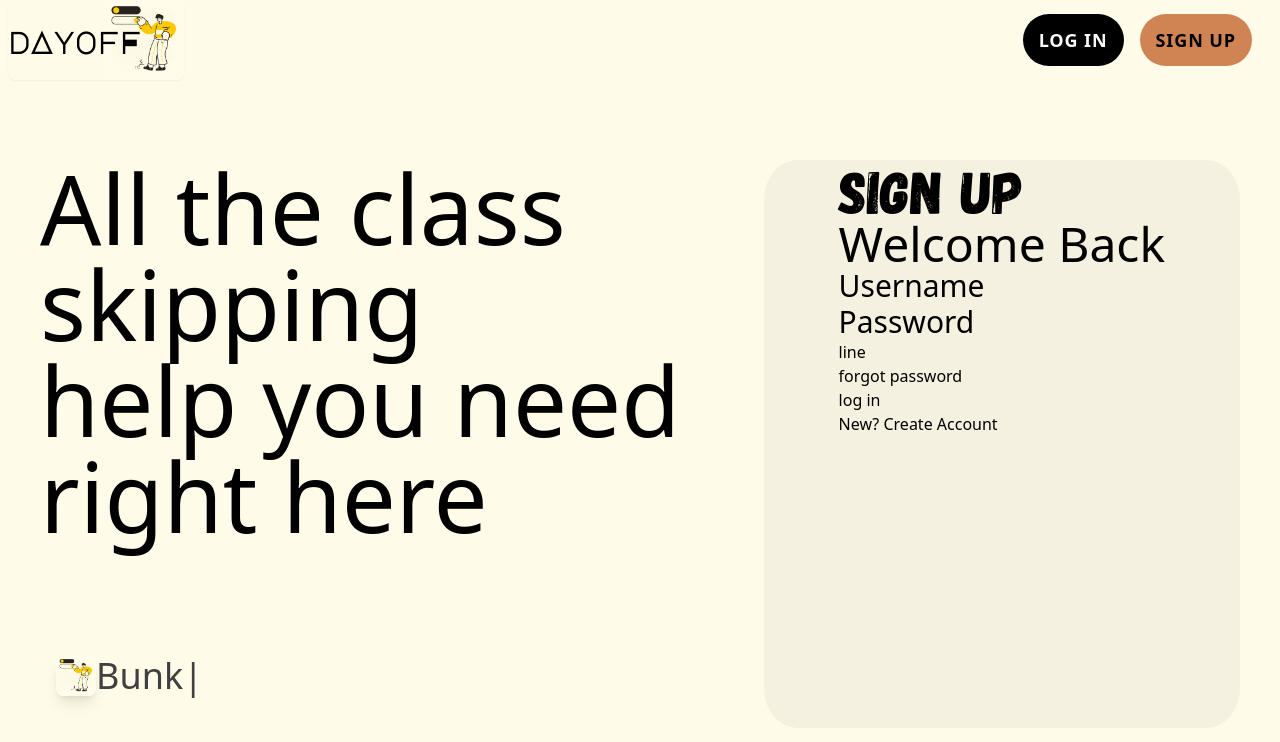
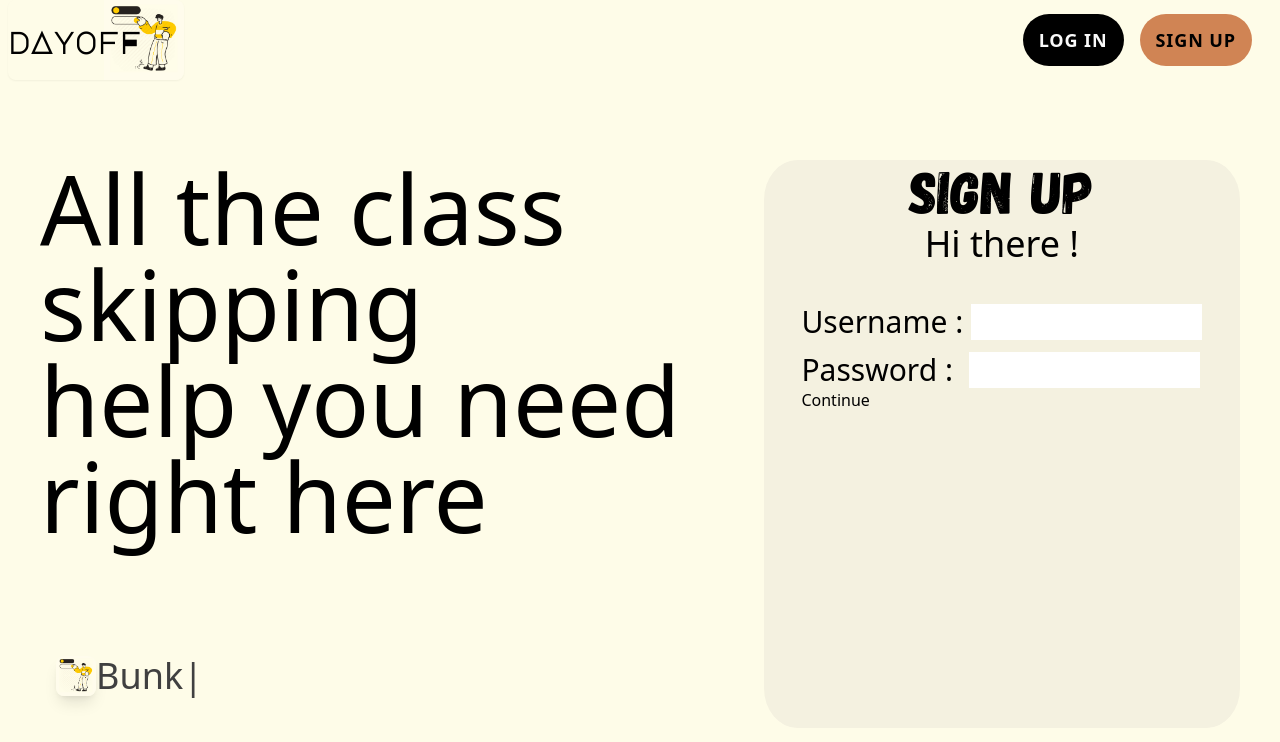
Before and after one commit to jahnavi-sk/bunking-101, a React (Create React App) app: page / in a window 1280 px wide. Both pictures are taken after a click on the element "SIGN UP". Shown: the top 742 px of the page. Built offline with nearby package versions, Linux system fonts and the light colour scheme.

Commit message:
sign up small update

```diff
--- a/src/Home.js
+++ b/src/Home.js
@@ -197,7 +197,7 @@ export default function Home() {
         <input className='ml-4' type="password"></input>
       </div>
     <div className='flex justify-center mt-5 text-lg'>Forgot password ?</div>
-    <div>log in</div>
+    <div>Log in</div>
     <div>New? Create Account</div>
     <div>
     </div>
@@ -213,16 +213,40 @@ export default function Home() {
     <>
     <div className={`w-7/12 ml-36 transition-opacity duration-500 flex justify-center ease-in-out ${isAnimating ||!isCompact? 'opacity-0' : 'opacity-100'} bg-box mt-8 md:mt-20 mr-8 ml-4  rounded-5xl`}>
     <div className='flex-column'>
+    <div className='flex flex-col items-center justify-center'>
+
       <div className='text-6xl flex align-text-center' style={{fontFamily:"Gagalin"}}>
-Sign Up     </div>
+Sign Up
+  </div>
+    <div className='mt-1 text-lg md:text-4xl'>Hi there !</div>
+    </div>
+    {/* <div className='flex-column'> */}
+    <div className='flex-column'>
+    <div className='flex mt-10 '>
+        <div className='text-3xl'>Username : </div>
+        <input className='ml-2' type="text"></input>
+      </div>
 
-    <div className='text-5xl'>Welcome Back</div>
+      <div className='mt-3 flex'>
+        <div className='text-3xl'>Password :</div>
+        <input className='ml-4' type="password"></input>
+      </div>
+    {/* <div className='flex justify-center mt-5 text-lg'>Forgot password ?</div> */}
+    <div>Continue</div>
+    {/* <div>New? Create Account</div> */}
+    <div>
+    </div>
+    </div>
+    {/* <div className='flex mt-10 '>
     <div className='text-3xl'>Username</div>
+    <input className='ml-2' type="text"></input>
+
+    </div>
     <div className='text-3xl'>Password</div>
     <div>line</div>
     <div>forgot password</div>
     <div>log in</div>
-    <div>New? Create Account</div>
+    <div>New? Create Account</div> */}
     <div>
     </div>
     </div>
```
